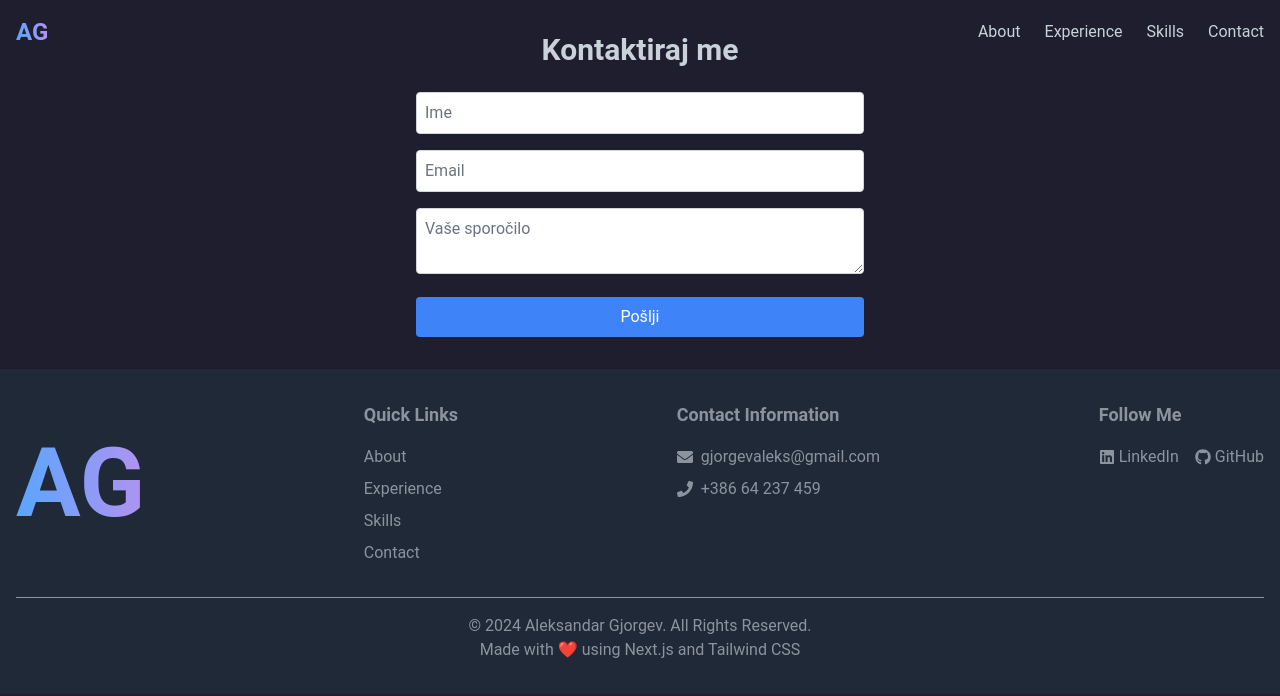
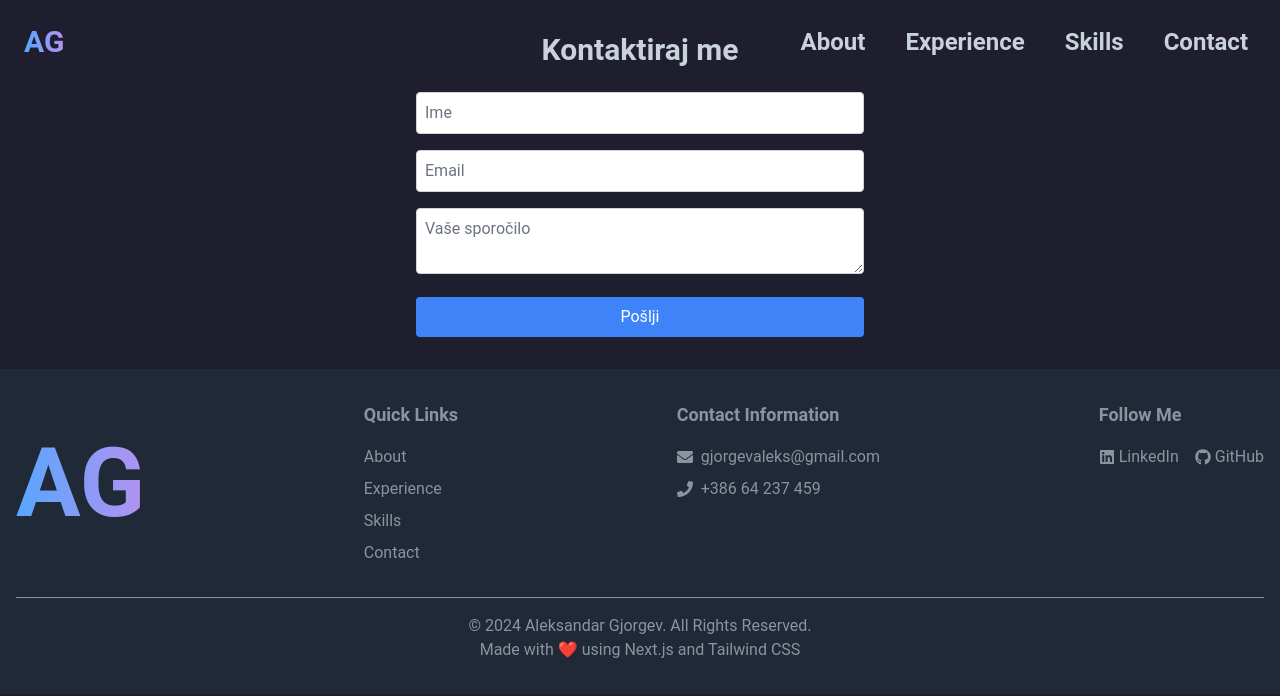
Before and after one commit to AleksandarGjorgev/portfolio, a Next.js app: page /contact in a window 1280 px wide. Shown: the top 696 px of the page. Built offline with nearby package versions, Linux system fonts and the light colour scheme.

Commit message:
Popravek

```diff
--- a/next.config.mjs
+++ b/next.config.mjs
@@ -1,4 +1,8 @@
 /** @type {import('next').NextConfig} */
-const nextConfig = {};
+const nextConfig = {
+    eslint: {
+      ignoreDuringBuilds: true,
+    },
+  };
 
-export default nextConfig;
+  export default nextConfig;
--- a/src/components/About.js
+++ b/src/components/About.js
@@ -31,11 +31,13 @@ export default function About() {
             transition={{ duration: 0.6, ease: "easeOut" }}
             >
             <div className="w-40 h-40 md:w-56 md:h-56 rounded-full border-4 border-accent shadow-lg overflow-hidden">
-                <Image
+              <Image
                 src="/images/profile.jpg"
                 alt="Aleksandar Gjorgev"
-                className="w-full h-full object-cover"
-                />
+                width={224} // Dodajte širino
+                height={224} // Dodajte višino
+                className="object-cover"
+              />
             </div>
             <div className="absolute inset-0 bg-accent opacity-0 transition-all duration-300 rounded-full"></div>
         </motion.div>
@@ -49,7 +51,7 @@ export default function About() {
           transition={{ duration: 0.6, delay: 0.3 }}
         >
           <p className="text-sm md:text-lg">
-            Hello! I'm <span className="text-accent font-bold">Aleksandar Gjorgev</span>, a Fullstack Developer with a
+            Hello! I&apos;m <span className="text-accent font-bold">Aleksandar Gjorgev</span>, a Fullstack Developer with a
             passion for crafting efficient and scalable software solutions. My expertise spans modern frontend and
             backend technologies, focusing on clean and maintainable code.
           </p>
@@ -94,7 +96,7 @@ export default function About() {
         <div className="bg-card p-6 rounded-lg shadow-md">
           <h3 className="text-lg font-bold text-accent mb-4">Fun Facts</h3>
           <ul className="list-disc pl-5 text-sm md:text-base text-muted space-y-2">
-            <li>Started coding at 13 years old and haven't stopped since.</li>
+            <li>Started coding at 13 years old and haven&apos;t stopped since.</li>
             <li>Always excited to learn new technologies and frameworks.</li>
             <li>I have developed multiple personal projects for fun and learning.</li>
           </ul>
--- a/src/components/Hero.js
+++ b/src/components/Hero.js
@@ -24,7 +24,7 @@ export default function Hero() {
       <div className="flex flex-col items-center md:items-start">
         {/* Animated Heading */}
         <motion.h1
-          className="text-4xl md:text-5xl font-extrabold text-transparent bg-clip-text bg-gradient-to-r from-accent to-blue-500 mb-4"
+          className="text-4xl md:text-5xl font-extrabold text-transparent pb-2 bg-clip-text bg-gradient-to-r from-accent to-red-300 mb-4"
           initial={{ scale: 0.8, opacity: 0 }}
           animate={{ scale: 1, opacity: 1 }}
           transition={{ duration: 1, delay: 0.3 }}
@@ -34,7 +34,7 @@ export default function Hero() {
 
         {/* Typing Animation */}
         <motion.div
-          className="text-lg md:text-xl text-muted mb-6"
+          className="text-lg md:text-xl mb-6"
           initial={{ opacity: 0, y: 30 }}
           animate={{ opacity: 1, y: 0 }}
           transition={{ duration: 0.8, delay: 0.6 }}
--- a/src/components/Navbar.js
+++ b/src/components/Navbar.js
@@ -28,14 +28,14 @@ export default function Navbar() {
 
   return (
     <nav
-      className={`fixed top-0 left-0 w-full z-50 transition-all duration-300 ${
+      className={`fixed p-2 left-0 w-full z-50 transition-all duration-300 ${
         scrolled ? "bg-card shadow-lg" : "bg-transparent"
       }`}
     >
       <div className="container mx-auto flex justify-between items-center p-4">
         {/* Animated Logo */}
         <motion.div
-          className="text-accent text-2xl font-bold cursor-pointer"
+          className="text-accent text-3xl font-bold cursor-pointer"
           initial={{ scale: 1 }}
           whileHover={{ scale: 1.2, rotate: 10 }}
           transition={{ type: "spring", stiffness: 300 }}
@@ -48,14 +48,14 @@ export default function Navbar() {
         </motion.div>
 
         {/* Menu */}
-        <ul className="flex items-center gap-6 text-sm md:text-base">
+        <ul className="flex font-bold  items-center gap-6 text-2xl md:text-2xl">
           {menuItems.map((item) => (
             <li key={item.name} className="relative group">
-              <Link href={item.href} className="hover:text-accent transition">
+              <Link href={item.href} className="hover:text-accent ml-2 mr-2 transition">
                 {item.name}
               </Link>
               {/* Underline on hover */}
-              <div className="absolute bottom-[-4px] left-0 right-0 h-[2px] bg-accent scale-x-0 group-hover:scale-x-100 transition-transform origin-left duration-300"></div>
+              <div className="absolute bottom-[-4px] ml-2 mr-2 left-0 right-0 h-[2px] bg-accent scale-x-0 group-hover:scale-x-100 transition-transform origin-left duration-300"></div>
             </li>
           ))}
         </ul>
--- a/src/components/Skills.js
+++ b/src/components/Skills.js
@@ -119,7 +119,9 @@ export default function Skills() {
                       <Image
                         src={rankIcons[skill.rank]}
                         alt={`Rank ${skill.rank}`}
-                        className="w-8 h-8"
+                        width={32}
+                        height={32}
+                        className="object-cover"
                       />
                     )}
                   </li>
```
